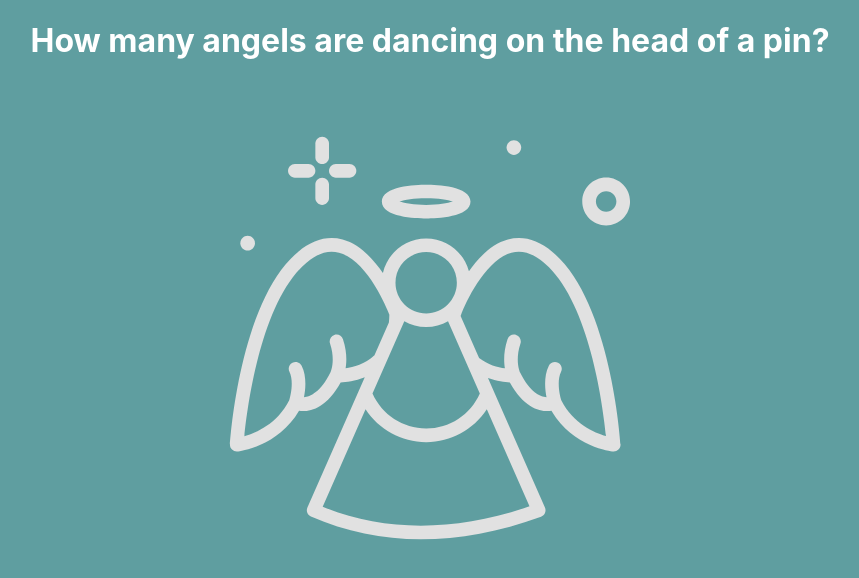
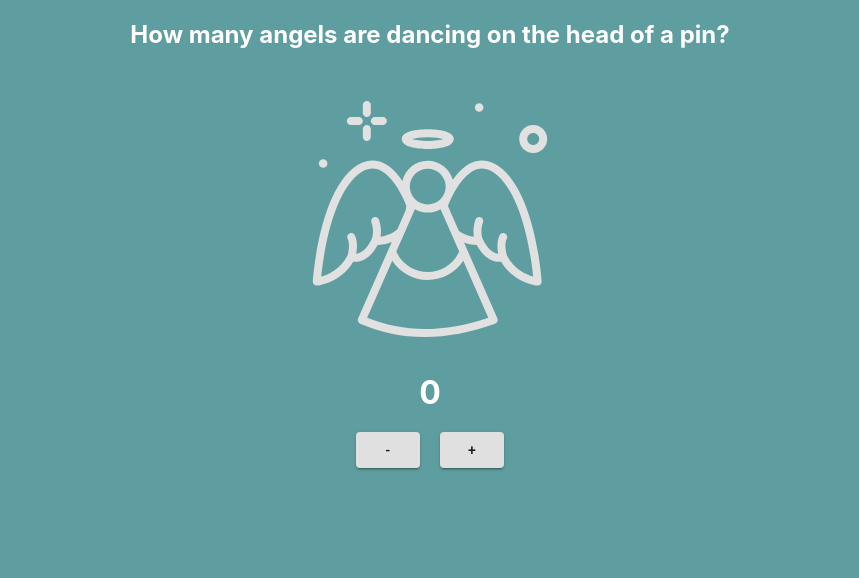
Before and after one commit to ShaneSutro/HowManyAngels, a React (Create React App) app: page / in a window 1280 px wide. Shown: the top 578 px of the page, without its empty margins (210-1069 px from the left). Built offline with nearby package versions, Linux system fonts and the light colour scheme; no server answers.

Commit message:
Add databasing

```diff
--- a/data/mongo.js
+++ b/data/mongo.js
@@ -5,6 +5,7 @@ if (process.env.NODE_ENV !== 'production') {
 }
 
 const schema = new Schema({
+  id: Number,
   count: Number,
 })
 
--- a/package.json
+++ b/package.json
@@ -3,6 +3,7 @@
   "version": "0.1.0",
   "private": true,
   "dependencies": {
+    "@material-ui/core": "^4.12.3",
     "@testing-library/jest-dom": "^5.14.1",
     "@testing-library/react": "^11.2.7",
     "@testing-library/user-event": "^12.8.3",
--- a/src/App.css
+++ b/src/App.css
@@ -1,5 +1,24 @@
 body {
   text-align: center;
+  font-size: medium;
   background-color: cadetblue;
   color: white;
 }
+
+img {
+  width: 80vw;
+  max-width: 300px;
+}
+
+.buttons Button {
+  margin: 10px;
+}
+
+.buttons {
+  margin-top: 10px;
+}
+
+h1 {
+  padding: 0;
+  margin: 0;
+}
--- a/src/App.js
+++ b/src/App.js
@@ -1,13 +1,41 @@
 import angel from './angel.svg';
+import { Button } from '@material-ui/core'
 import './App.css';
+import { useState, useEffect } from 'react';
 
 console.log(fetch('/db').then((data) => console.log(data)))
 
 function App() {
+
+  const [count, setCount] = useState(0)
+  useEffect(() => {
+    fetch('/db')
+      .then((data) => data.json())
+      .then((response) => setCount(response[0].count))
+  }, [])
+
+  const changeCount = (by) => {
+    fetch('/db', {
+      method: 'POST',
+      headers: {
+        'Content-Type': 'application/json'
+      },
+      body: JSON.stringify({by})
+    })
+      .then(setCount(count + by))
+  }
+
   return (
     <div className="App">
-      <h1>How many angels are dancing on the head of a pin?</h1>
+      <h2>How many angels are dancing on the head of a pin?</h2>
       <img src={angel} alt="angel"/>
+      <div>
+        <h1>{count}</h1>
+      </div>
+      <div className="buttons">
+        <Button variant="contained" color="default" onClick={() => changeCount(-1)}>-</Button>
+        <Button variant="contained" color="default" onClick={() => changeCount(1)}>+</Button>
+      </div>
     </div>
   );
 }
```
Also changed, not shown: 2 other files (tests, documents, lock files or other folders).
